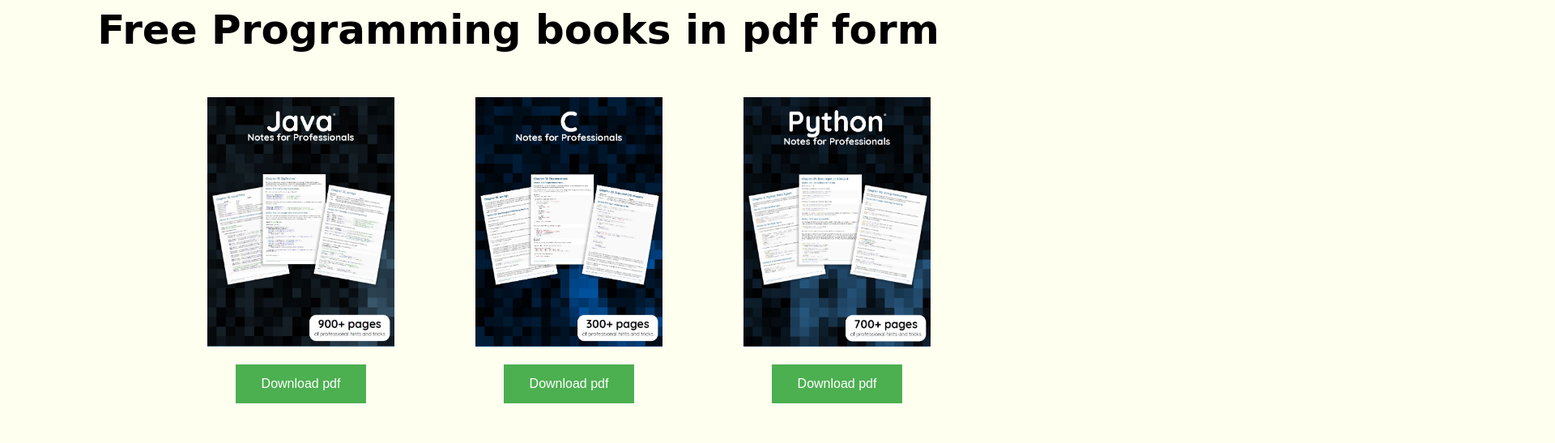
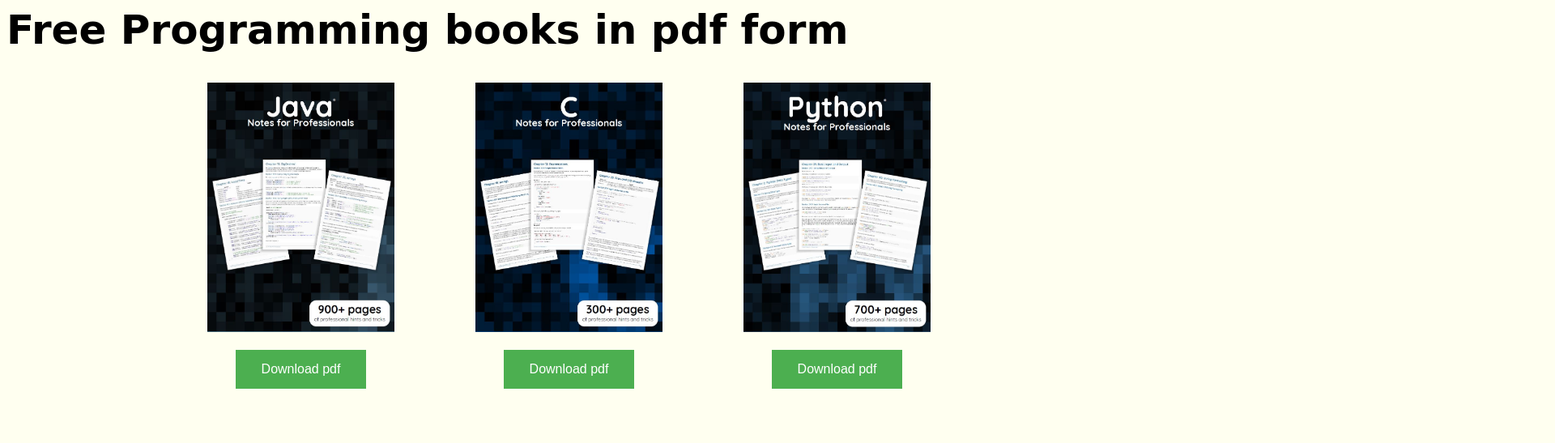
Before and after one commit to adnankhanmgdp/Programming-books, a plain HTML site: page index.html in a window 1280 px wide. Shown: the top 547 px of the page at 81% size, 1920 px wide, since content can reach past the window. Drawn offline with Linux system fonts and the light colour scheme; a web font is replaced by a local one.

Commit message:
update
update

```diff
--- a/index.html
+++ b/index.html
@@ -18,8 +18,8 @@
 }
 </style>
 </head>
-<body style="height:2100px; background-color:#FFFFF0">
-<font style="font-size:50px; font-family: 'Rye', cursive;"><b><center>Free Programming books in pdf form</center></b></font>
+<body style="height:2100px; width:2000px; background-color:#FFFFF0">
+<font style="font-size:50px; font-family: 'Rye', cursive; left:20%"><b>Free Programming books in pdf form</b></font>
 <br>
 <br>
 <br>
```
